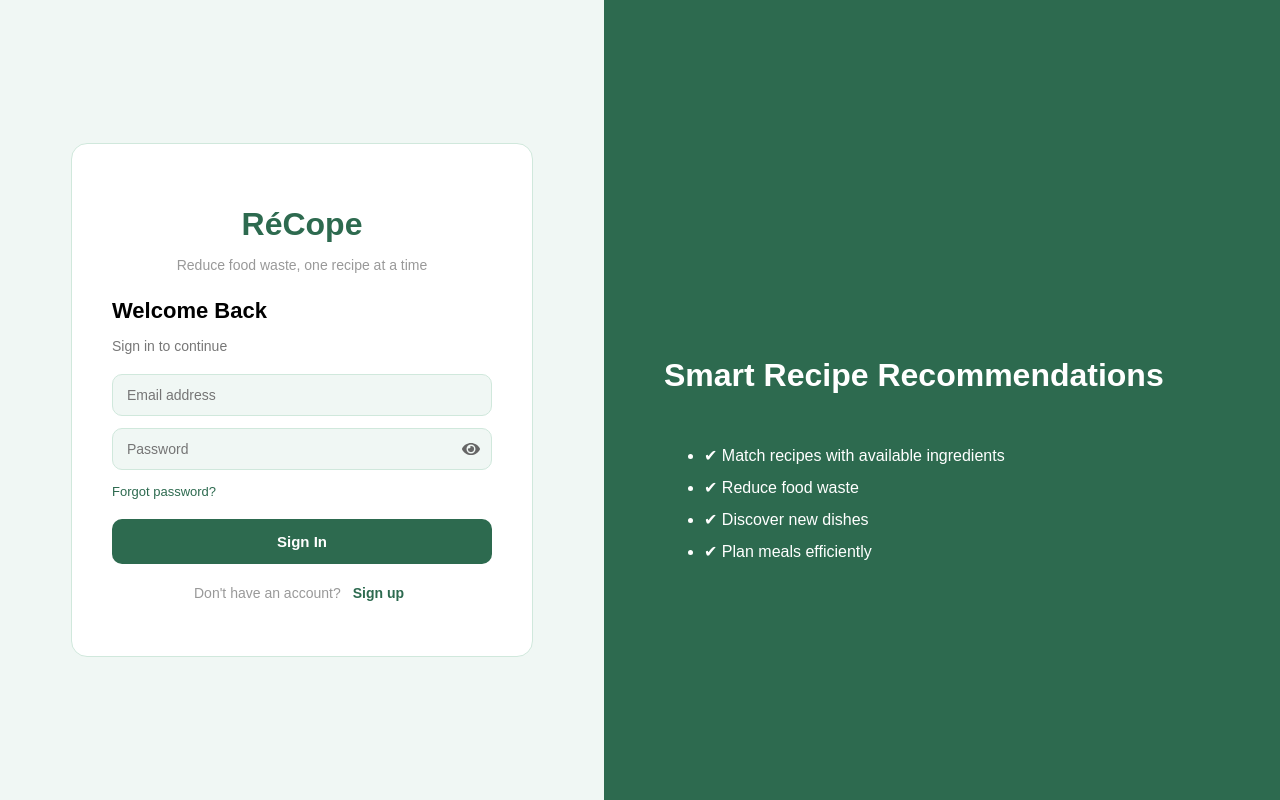
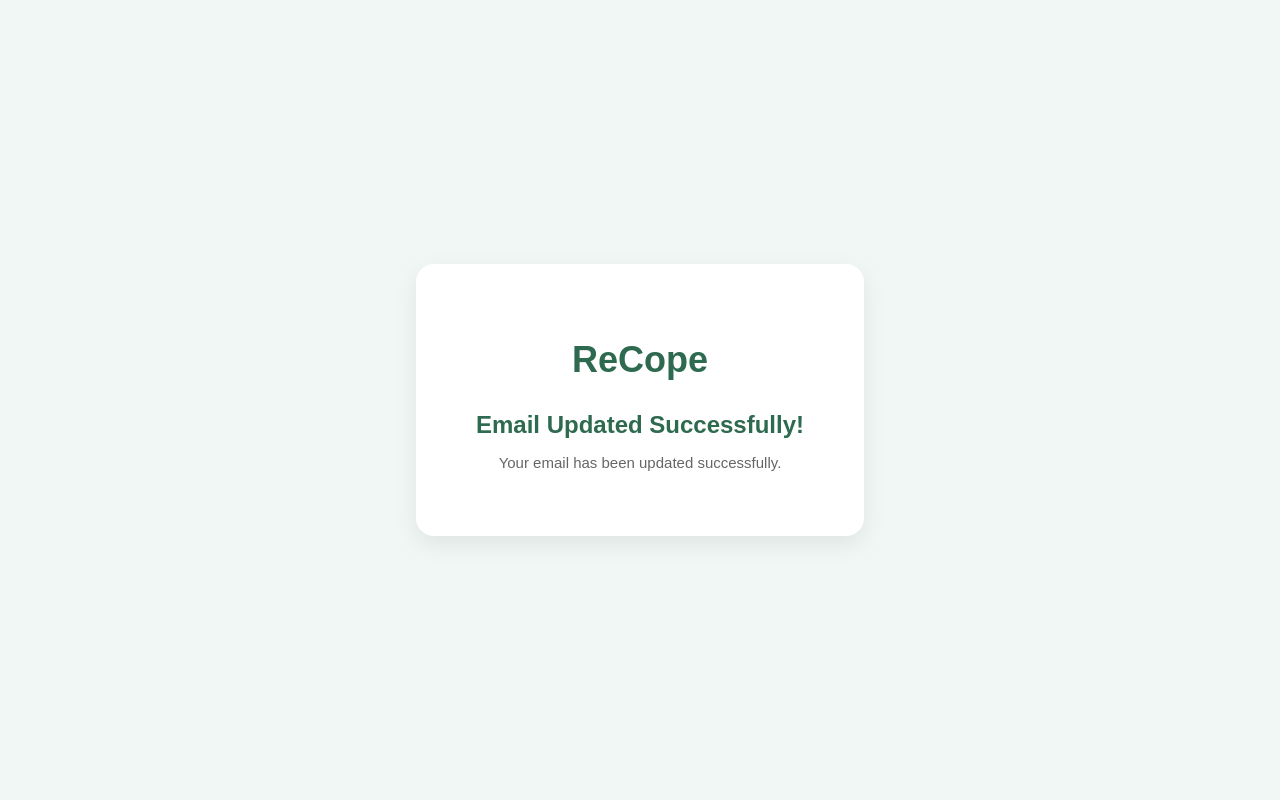
Before and after one commit to iamwhoiam3000/Recope-Final-Web-and-Mobile, a React (Create React App) app in the folder frontend/web/: page /email-updated in a window 1280 px wide. Built offline with nearby package versions, Linux system fonts and the light colour scheme; no server answers.

Commit message:
Created an Email Update

```diff
--- a/frontend/web/src/App.tsx
+++ b/frontend/web/src/App.tsx
@@ -13,6 +13,7 @@ import RecipeChat from "./pages/RecipeChat";
 import Admin from "./pages/Admin";
 import ResetPassword from "./pages/ResetPassword";
 import EmailVerified from "./pages/EmailVerified";
+import EmailUpdated from "./pages/EmailUpdated";
 
 function Navbar() {
   const { user, signOut, isAdmin } = useAuth();
@@ -214,6 +215,7 @@ function AppContent() {
         <Route path="/login" element={<Login />} />
         <Route path="/reset-password" element={<ResetPassword />} />
         <Route path="/email-verified" element={<EmailVerified />} />
+        <Route path="/email-updated" element={<EmailUpdated />} />
 
         {!user ? (
           <Route path="*" element={<Login />} />
--- /dev/null
+++ b/frontend/web/src/pages/EmailUpdated.tsx
@@ -0,0 +1,42 @@
+const GREEN = {
+  primary: "#2d6a4f",
+  light: "#f0f7f4",
+};
+
+export default function EmailUpdated() {
+  return (
+    <div
+      style={{
+        minHeight: "100vh",
+        display: "flex",
+        justifyContent: "center",
+        alignItems: "center",
+        background: GREEN.light,
+        fontFamily: "sans-serif",
+      }}
+    >
+      <div
+        style={{
+          background: "#fff",
+          padding: "50px 60px",
+          borderRadius: 18,
+          boxShadow: "0 8px 25px rgba(0,0,0,0.08)",
+          textAlign: "center",
+          maxWidth: 500,
+        }}
+      >
+        <h1 style={{ color: GREEN.primary, fontSize: 36, fontWeight: 800, marginBottom: 30 }}>
+          ReCope
+        </h1>
+
+        <h2 style={{ color: GREEN.primary, marginBottom: 15 }}>
+          Email Updated Successfully!
+        </h2>
+
+        <p style={{ color: "#666", fontSize: 15 }}>
+          Your email has been updated successfully.
+        </p>
+      </div>
+    </div>
+  );
+}
--- a/frontend/web/src/pages/Profile.tsx
+++ b/frontend/web/src/pages/Profile.tsx
@@ -110,7 +110,8 @@ export default function Profile() {
       `Are you sure you want to change your email to "${newEmail}"?\n\nYou will be logged out and a confirmation email will be sent to your new address. Click the link in the email to confirm the change.`,
     );
     if (!confirmed) return;
-    const { error } = await supabase.auth.updateUser({ email: newEmail });
+    const { error } = await supabase.auth.updateUser({ email: newEmail },{emailRedirectTo:"https://recope-final-web-and-mobile.vercel.app/email-updated",});
+
     if (error) setEmailMessage(error.message);
     else await supabase.auth.signOut();
   };
```
